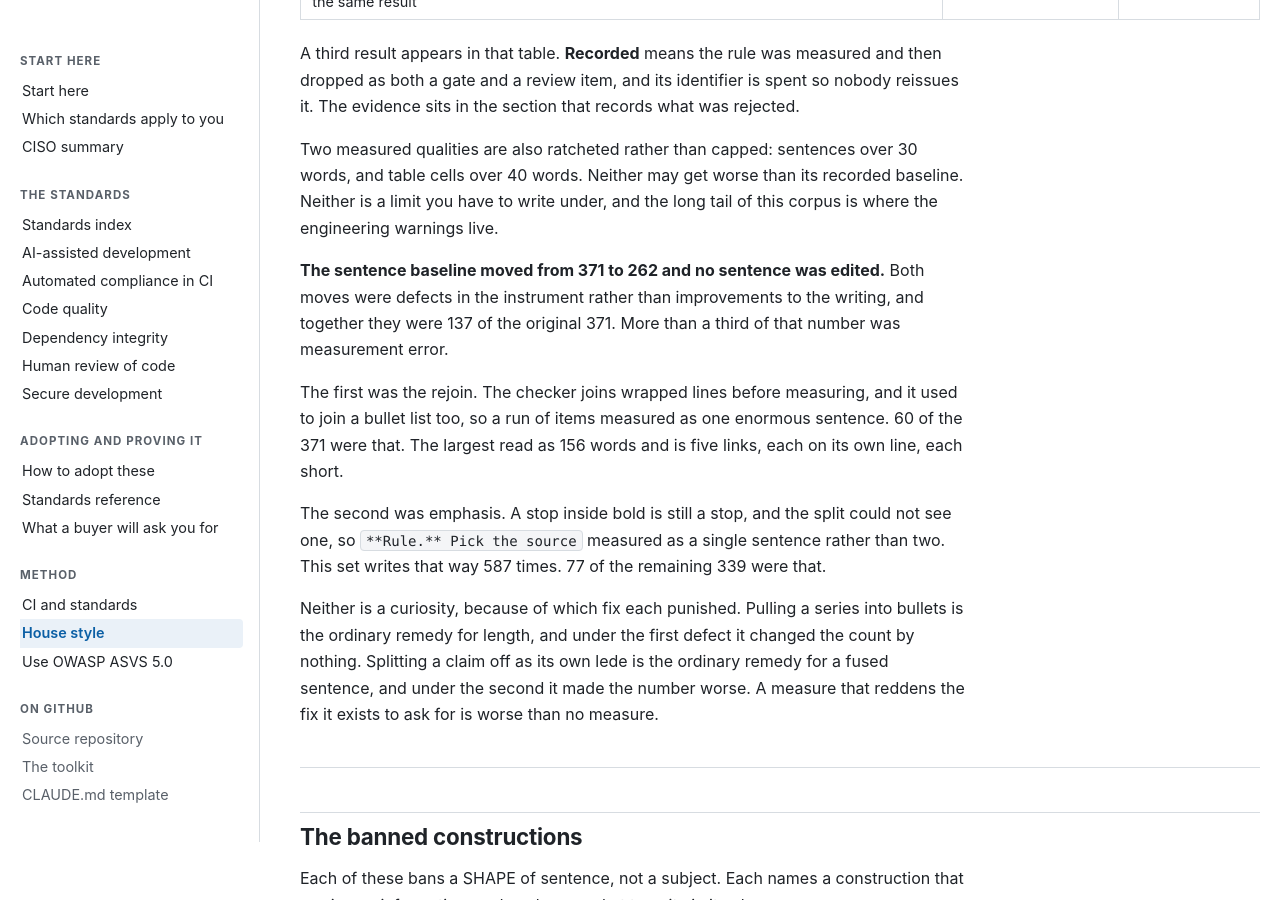
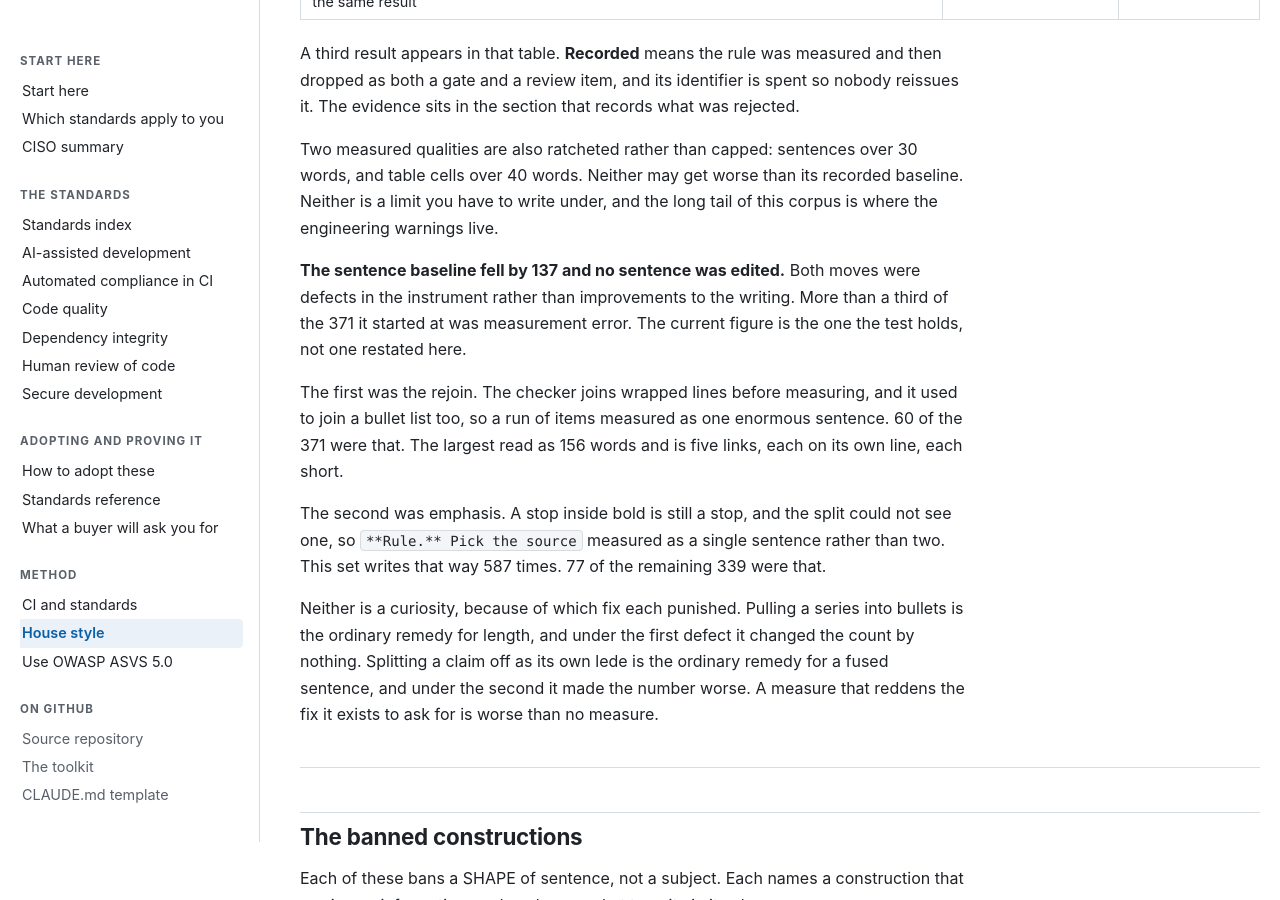
Before and after one commit to wshallwshall/secure-development-standards, a Jekyll site: the page built from docs/HOUSE-STYLE.md, in a window 1280 px wide and 900 px high, scrolled down 1413 px. Built offline with Jekyll 4.4.1, drawn with Linux system fonts in a browser that asks for light colours; our own code applies the rules of GitHub Pages for plain Markdown files.

Commit message:
Hold the baseline where the test can move it, not where a page restates it
Rebased onto #23. Four commits landed on main while this was in flight and
they were reviewed against an instrument that could not see a stop inside
emphasis, so the corrected measure reports 263 rather than 262 on the corpus
as it now stands. That is the only number a ratchet can honestly hold.

The rule sheet had restated the figure, which would then have disagreed with
the pattern on the next merge -- the exact defect the page opens by naming.
It now states the fall of 137 and sends the reader to the test for the
current number.

Co-Authored-By: Claude Opus 5 <noreply@anthropic.com>

```diff
--- a/docs/HOUSE-STYLE.md
+++ b/docs/HOUSE-STYLE.md
@@ -44,9 +44,9 @@ Two measured qualities are also ratcheted rather than capped: sentences over 30
 cells over 40 words. Neither may get worse than its recorded baseline. Neither is a limit you have to
 write under, and the long tail of this corpus is where the engineering warnings live.
 
-**The sentence baseline moved from 371 to 262 and no sentence was edited.** Both moves were defects
-in the instrument rather than improvements to the writing, and together they were 137 of the
-original 371. More than a third of that number was measurement error.
+**The sentence baseline fell by 137 and no sentence was edited.** Both moves were defects in the
+instrument rather than improvements to the writing. More than a third of the 371 it started at was
+measurement error. The current figure is the one the test holds, not one restated here.
 
 The first was the rejoin. The checker joins wrapped lines before measuring, and it used to join a
 bullet list too, so a run of items measured as one enormous sentence. 60 of the 371 were that. The
```
Also changed, not shown: tests/test_prose_rules_hold.py (+6 -1 lines).
